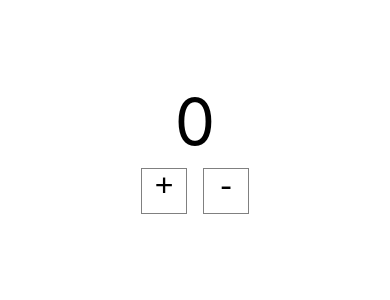
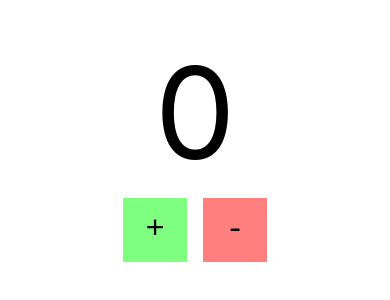
Before and after one commit to jaghit/ReduxCounter, a React Native app: screen / in a window 390 px wide. Shown: the part 270-570 px from the top of the page. Built offline with nearby package versions, Linux system fonts and the light colour scheme.

Commit message:
Design refresh.

```diff
--- a/src/index.js
+++ b/src/index.js
@@ -11,12 +11,16 @@ class Counter extends Component {
                 <View style={styles.counterView}>
                     <Text style={styles.counterText}>{this.props.CountReducer.count}</Text>
                 </View>
-                <View style={styles.buttonView}>
-                    <TouchableHighlight onPress={() => { this.props.increment() }}>
-                        <Text style={styles.buttonText}>+</Text>
+                <View style={styles.buttonContainer}>
+                    <TouchableHighlight onPress={() => { this.props.increment() }} underlayColor='rgba(0, 256, 0, 0.1)'>
+                        <View style={[styles.buttonView, { backgroundColor: 'rgba(0, 256, 0, 0.5)' }]}>
+                            <Text style={styles.buttonText}>+</Text>
+                        </View>
                     </TouchableHighlight>
-                    <TouchableHighlight onPress={() => { this.props.decrement() }}>
-                        <Text style={styles.buttonText}>-</Text>
+                    <TouchableHighlight onPress={() => { this.props.decrement() }} underlayColor='rgba(256, 0, 0, 0.1)'>
+                        <View style={[styles.buttonView, { backgroundColor: 'rgba(256, 0, 0, 0.5)' }]}>
+                            <Text style={styles.buttonText}>-</Text>
+                        </View>
                     </TouchableHighlight>
                 </View>
             </View>
--- a/src/index.style.js
+++ b/src/index.style.js
@@ -10,20 +10,21 @@ const styles = StyleSheet.create({
 
     },
     counterText: {
-        fontSize: 64
+        fontSize: 128
+    },
+    buttonContainer: {
+        flexDirection: 'row'
     },
     buttonView: {
-        flexDirection: 'row'
+        alignItems: 'center',
+        height: 64,
+        justifyContent: 'center',
+        margin: 8,
+        width: 64
     },
     buttonText: {
-        borderColor: 'gray',
-        borderWidth: 1,
         fontFamily: 'monospace',
-        fontSize: 32,
-        height: 46,
-        margin: 8,
-        textAlign: 'center',
-        width: 46
+        fontSize: 32
     }
 });
 
```
